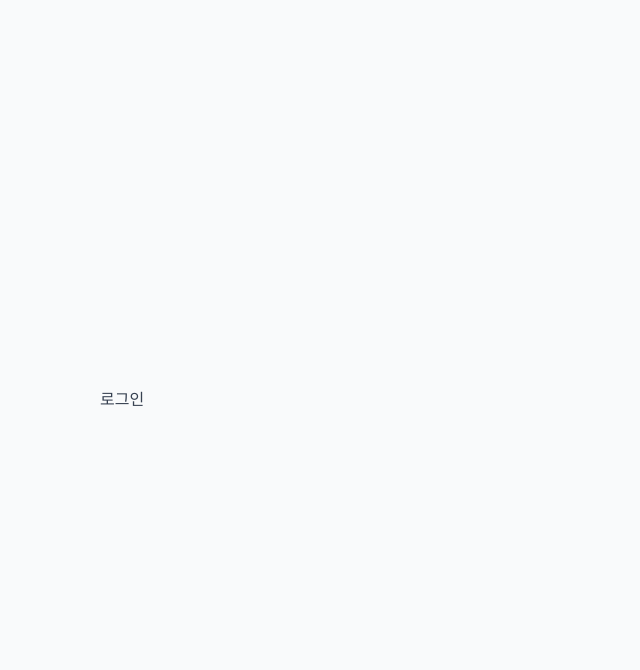
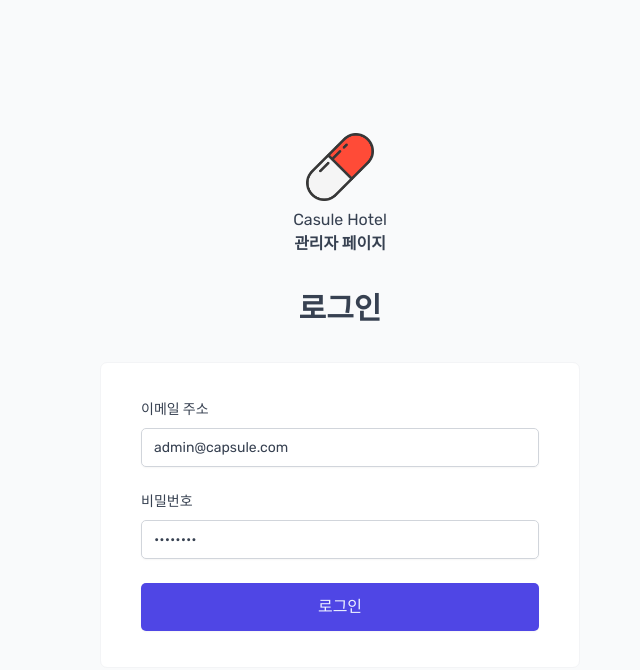
Before and after one commit to deltam3/capsule_hotel, a React (Vite) app in the folder capsule_hotel/: page /login in a window 1280 px wide. Shown: the top 670 px of the page, without its empty margins (300-940 px from the left). Built offline with nearby package versions, Linux system fonts and the light colour scheme.

Commit message:
login functionality

```diff
--- /dev/null
+++ b/capsule_hotel/src/features/authentication/LoginForm.tsx
@@ -0,0 +1,60 @@
+import { useState, FormEvent } from "react";
+import Button from "../../ui/Button";
+import Form from "../../ui/Form";
+import Input from "../../ui/Input";
+import FormRowVertical from "../../ui/FormRowVertical";
+import { useLogin } from "./useLogin";
+import SpinnerMini from "../../ui/SpinnerMini";
+
+function LoginForm() {
+  const [email, setEmail] = useState<string>("admin@capsule.com");
+  const [password, setPassword] = useState<string>("password");
+  const { login, isPending } = useLogin();
+
+  function handleSubmit(e: FormEvent<HTMLFormElement>) {
+    e.preventDefault();
+    if (!email || !password) return;
+    login(
+      { email, password },
+      {
+        onSettled: () => {
+          setEmail("");
+          setPassword("");
+        },
+      }
+    );
+  }
+
+  return (
+    <Form onSubmit={handleSubmit}>
+      <FormRowVertical label="이메일 주소">
+        <Input
+          type="email"
+          id="email"
+          autoComplete="username"
+          value={email}
+          onChange={(e) => setEmail(e.target.value)}
+          disabled={isPending}
+        />
+      </FormRowVertical>
+
+      <FormRowVertical label="비밀번호">
+        <Input
+          type="password"
+          id="password"
+          autoComplete="current-password"
+          value={password}
+          onChange={(e) => setPassword(e.target.value)}
+          disabled={isPending}
+        />
+      </FormRowVertical>
+      <FormRowVertical>
+        <Button size="large" disabled={isPending}>
+          {!isPending ? "로그인" : <SpinnerMini />}
+        </Button>
+      </FormRowVertical>
+    </Form>
+  );
+}
+
+export default LoginForm;
--- /dev/null
+++ b/capsule_hotel/src/features/authentication/useLogin.ts
@@ -0,0 +1,23 @@
+import { useMutation, useQueryClient } from "@tanstack/react-query";
+import { login as loginApi } from "../../services/apiAuth";
+import { useNavigate } from "react-router-dom";
+import { toast } from "react-hot-toast";
+
+export function useLogin() {
+  const queryClient = useQueryClient();
+  const navigate = useNavigate();
+
+  const { mutate: login, isPending } = useMutation({
+    mutationFn: ({ email, password }) => loginApi({ email, password }),
+    onSuccess: (user) => {
+      queryClient.setQueryData(["user"], user.user);
+      navigate("/dashboard", { replace: true });
+    },
+    onError: (err) => {
+      toast.error(`입력된 이메일이나 비밀번호가 틀렸습니다.
+      ${err}`);
+    },
+  });
+
+  return { login, isPending };
+}
--- a/capsule_hotel/src/pages/Login.tsx
+++ b/capsule_hotel/src/pages/Login.tsx
@@ -1,4 +1,7 @@
 import styled from "styled-components";
+import Heading from "../ui/Heading";
+import Logo from "../ui/Logo";
+import LoginForm from "../features/authentication/LoginForm";
 
 const LoginLayout = styled.main`
   display: grid;
@@ -11,7 +14,13 @@
 `;
 
 function Login() {
-  return <LoginLayout>로그인</LoginLayout>;
+  return (
+    <LoginLayout>
+      <Logo />
+      <Heading as="h4">로그인</Heading>
+      <LoginForm />
+    </LoginLayout>
+  );
 }
 
 export default Login;
--- /dev/null
+++ b/capsule_hotel/src/services/apiAuth.ts
@@ -0,0 +1,17 @@
+import supabase, { supabaseUrl } from "./supabase";
+
+interface LoginParams {
+  email: string;
+  password: string;
+}
+
+export async function login({ email, password }: LoginParams) {
+  const { data, error } = await supabase.auth.signInWithPassword({
+    email,
+    password,
+  });
+
+  if (error) throw new Error(error.message);
+
+  return data;
+}
--- /dev/null
+++ b/capsule_hotel/src/ui/FormRowVertical.tsx
@@ -0,0 +1,43 @@
+import styled from "styled-components";
+
+const StyledFormRow = styled.div`
+  display: flex;
+  flex-direction: column;
+  gap: 0.8rem;
+  padding: 1.2rem 0;
+`;
+
+const Label = styled.label`
+  font-weight: 500;
+`;
+
+const Error = styled.span`
+  font-size: 1.4rem;
+  color: var(--color-red-700);
+`;
+
+interface FormRowVerticalProps {
+  label?: string;
+  error?: string;
+  children: React.ReactNode;
+}
+
+function FormRowVertical({
+  label,
+  error,
+  children,
+}: FormRowVerticalProps): JSX.Element {
+  return (
+    <StyledFormRow>
+      {label && (
+        <Label htmlFor={(children as React.ReactElement).props.id}>
+          {label}
+        </Label>
+      )}
+      {children}
+      {error && <Error>{error}</Error>}
+    </StyledFormRow>
+  );
+}
+
+export default FormRowVertical;
--- /dev/null
+++ b/capsule_hotel/src/ui/SpinnerMini.tsx
@@ -0,0 +1,16 @@
+import styled, { keyframes } from "styled-components";
+import { BiLoaderAlt } from "react-icons/bi";
+
+const rotate = keyframes`
+  to {
+    transform: rotate(1turn)
+  }
+`;
+
+const SpinnerMini = styled(BiLoaderAlt)`
+  width: 2.4rem;
+  height: 2.4rem;
+  animation: ${rotate} 1.5s infinite linear;
+`;
+
+export default SpinnerMini;
```
